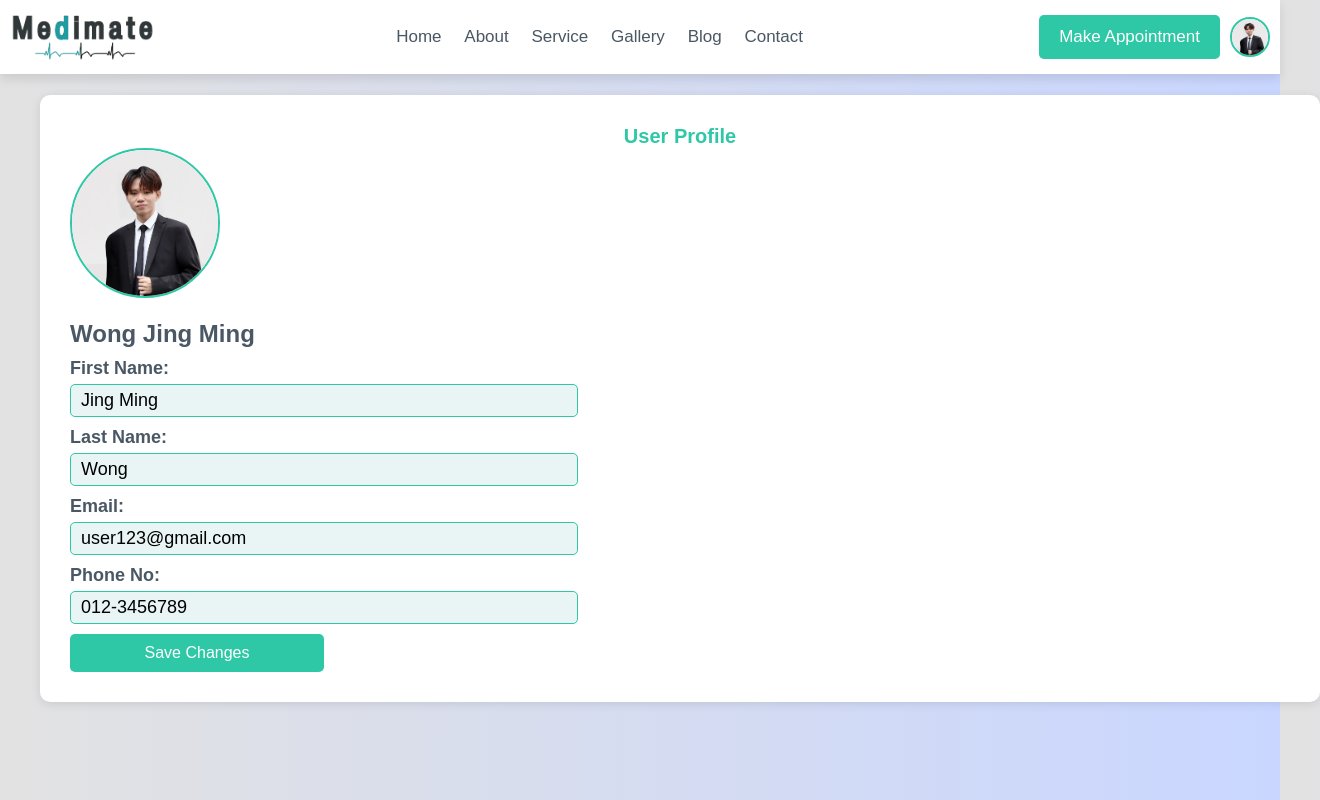
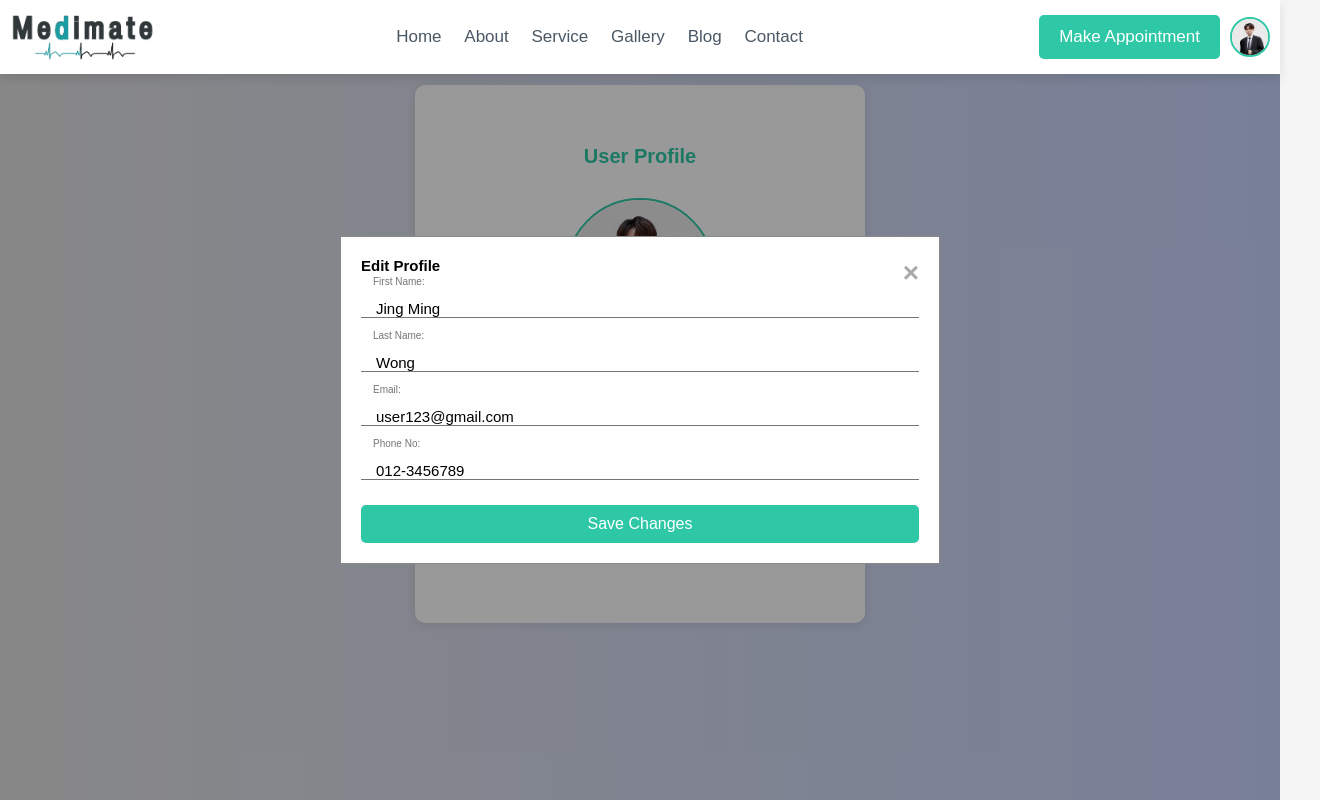
Before and after one commit to and1asyraf/Medimate-Clinic-Management-System-, a plain HTML site: page src/userProfile.html in a window 1280 px wide. Both pictures are taken after a click on the button "Edit Profile". Shown: the whole page, 1320 px wide, since content can reach past the window. Drawn offline with Linux system fonts and the light colour scheme.

Commit message:
changing edit function in profile

```diff
--- a/src/css/userProfile.css
+++ b/src/css/userProfile.css
@@ -7,10 +7,10 @@ body {
 
 .container {
     width: 100%;
-    max-width: 1450px;
-    margin: 95px 10px 30px 40px;
+    max-width: 450px;
+    margin: 85px auto 0;
     background: white;
-    padding: 30px;
+    padding: 120px;
     border-radius: 10px;
     box-shadow: 0 2px 10px rgba(0, 0, 0, 0.1);
 }
@@ -18,13 +18,15 @@ body {
 h1 {
     text-align: center;
     color: var(--maincolor);
+    margin-top: -60px;
+    margin-bottom: 30px;
 }
 
 .profile-info {
     display: flex;
     flex-direction: column;
-    align-items: flex-start;
-    margin-bottom: 0;
+    align-items: center;
+    text-align: center;
 }
 
 .profile-picture {
@@ -39,18 +41,22 @@ h1 {
 }
 
 .info {
-    text-align: left;
+    text-align: center;
 }
 
 .info h2 {
     margin: 0;
+    text-align: center;
+    display: inline;
     color: var(--textcolor);
     font-size: 24px;
+
 }
 
 .info p {
     margin: 5px 0;
     font-size: 18px;
+    margin-top: 10px;
 }
 
 .input-group {
@@ -123,6 +129,7 @@ h1 {
     flex-direction: column;
     margin: 10px 0;
     width: 100%;
+    margin-bottom: 25px;
 }
 
 .info-item span {
@@ -140,3 +147,43 @@ h1 {
     margin-top: 5px;
     font-size: 18px;
 }
+
+/* Modal styles */
+.modal {
+    display: none; /* Hidden by default */
+    position: fixed; /* Stay in place */
+    z-index: 1; /* Sit on top */
+    left: 0;
+    top: 0;
+    width: 100%; /* Full width */
+    height: 100%; /* Full height */
+    overflow: auto; /* Enable scroll if needed */
+    background-color: rgb(0,0,0); /* Fallback color */
+    background-color: rgba(0,0,0,0.4); /* Black w/ opacity */
+}
+
+.modal-content {
+    background-color: #fefefe;
+    margin: auto; /* Center the modal */
+    padding: 20px;
+    border: 1px solid #888;
+    width: 50%; /* Adjust width as needed */
+    max-width: 600px; /* Set a maximum width for the modal */
+    position: relative; /* Position relative for centering */
+    top: 50%; /* Move down 50% */
+    transform: translateY(-50%); /* Adjust to center vertically */
+}
+
+.close {
+    color: #aaa;
+    float: right;
+    font-size: 28px;
+    font-weight: bold;
+}
+
+.close:hover,
+.close:focus {
+    color: black;
+    text-decoration: none;
+    cursor: pointer;
+}
--- a/src/js/userProfile.js
+++ b/src/js/userProfile.js
@@ -4,20 +4,31 @@ document.addEventListener('DOMContentLoaded', function() {
     const profileForm = document.getElementById('profileForm');
     const cancelEditButton = document.getElementById('cancelEditButton');
 
-    editProfileButton.addEventListener('click', function() {
-        // Change button style to indicate it's active
-        this.classList.add('editing');
+    // Get modal element
+    var modal = document.getElementById("editModal");
 
-        // Make input fields editable
-        document.getElementById('lastName').removeAttribute('readonly');
-        document.getElementById('firstName').removeAttribute('readonly');
-        document.getElementById('email').removeAttribute('readonly');
-        document.getElementById('phone').removeAttribute('readonly');
+    // Get button that opens the modal
+    var btn = document.getElementById("editProfileButton");
 
-        // Show the save button and hide the edit button
-        document.getElementById('saveProfileButton').style.display = 'inline-block';
-        document.getElementById('editProfileButton').style.display = 'none';
-    });
+    // Get the <span> element that closes the modal
+    var span = document.getElementsByClassName("close")[0];
+
+    // When the user clicks the button, open the modal
+    btn.onclick = function() {
+        modal.style.display = "block";
+    }
+
+    // When the user clicks on <span> (x), close the modal
+    span.onclick = function() {
+        modal.style.display = "none";
+    }
+
+    // When the user clicks anywhere outside of the modal, close it
+    window.onclick = function(event) {
+        if (event.target == modal) {
+            modal.style.display = "none";
+        }
+    }
 
     cancelEditButton.addEventListener('click', function() {
         document.getElementById('editForm').style.display = 'none';
@@ -37,27 +48,20 @@ document.addEventListener('DOMContentLoaded', function() {
         editForm.style.display = 'none';
     });
 
+    // Save changes button functionality
     document.getElementById('saveProfileButton').addEventListener('click', function() {
         // Capture the updated values
+        const firstName = document.getElementById('firstName').value;
         const lastName = document.getElementById('lastName').value;
-        const firstName = document.getElementById('firstName').value;
         const email = document.getElementById('email').value;
         const phone = document.getElementById('phone').value;
 
-        // Log the updated information (or send it to a server)
-        console.log("Updated Information:", { lastName, firstName, email, phone });
+        // Update the displayed values
+        document.getElementById('userName').innerText = `${firstName} ${lastName}`;
+        document.getElementById('userEmail').innerText = email;
+        document.getElementById('userPhone').innerText = phone;
 
-        // Make input fields read-only again
-        document.getElementById('lastName').setAttribute('readonly', true);
-        document.getElementById('firstName').setAttribute('readonly', true);
-        document.getElementById('email').setAttribute('readonly', true);
-        document.getElementById('phone').setAttribute('readonly', true);
-
-        // Hide the save button and show the edit button
-        document.getElementById('saveProfileButton').style.display = 'none';
-        document.getElementById('editProfileButton').style.display = 'inline-block';
-
-        // Remove the editing class from the button
-        document.getElementById('editProfileButton').classList.remove('editing');
+        // Close the modal
+        modal.style.display = "none";
     });
 });
--- a/src/userProfile.html
+++ b/src/userProfile.html
@@ -34,26 +34,38 @@
                 <img src="images/userImage.png" alt="Profile Picture" class="profile-image">
             </div>
             <div class="info">
-                <h2 id="userName">Wong Jing Ming</h2>
+                <h2 id="userName">
+                    <span id="firstName">Wong</span> <span id="lastName">Jing Ming</span>
+                </h2>
+                <p id="userEmail">user123@gmail.com</p>
+                <p id="userPhone">012-3456789</p>
+                <button id="editProfileButton" class="btn">Edit Profile</button>
+            </div>
+        </div>
+    </div>
+
+    <!-- Modal for Editing Profile -->
+    <div id="editModal" class="modal">
+        <div class="modal-content">
+            <span class="close">&times;</span>
+            <h2>Edit Profile</h2>
             <div class="info-item">
-                    <span>First Name:</span>
-                    <input type="text" id="firstName" class="info-value" value="Jing Ming" readonly>
+                <label for="firstName">First Name:</label>
+                <input type="text" id="firstName" value="Jing Ming">
             </div>
             <div class="info-item">
-                    <span>Last Name:</span>
-                    <input type="text" id="lastName" class="info-value" value="Wong" readonly>
+                <label for="lastName">Last Name:</label>
+                <input type="text" id="lastName" value="Wong">
             </div>
             <div class="info-item">
-                    <span>Email:</span>
-                    <input type="email" id="email" class="info-value" value="user123@gmail.com" readonly>
+                <label for="email">Email:</label>
+                <input type="email" id="email" value="user123@gmail.com">
             </div>
             <div class="info-item">
-                    <span>Phone No:</span>
-                    <input type="tel" id="phone" class="info-value" value="012-3456789" readonly>
+                <label for="phone">Phone No:</label>
+                <input type="tel" id="phone" value="012-3456789">
             </div>
-                <button id="editProfileButton" class="btn">Edit Profile</button>
-                <button id="saveProfileButton" class="btn" style="display: none;">Save Changes</button>
-            </div>
+            <button id="saveProfileButton" class="btn">Save Changes</button>
         </div>
     </div>
 
```
Also changed, not shown: src/homepage.html (+12 -0 lines). Lines whose indentation alone changed are shown as unchanged.
